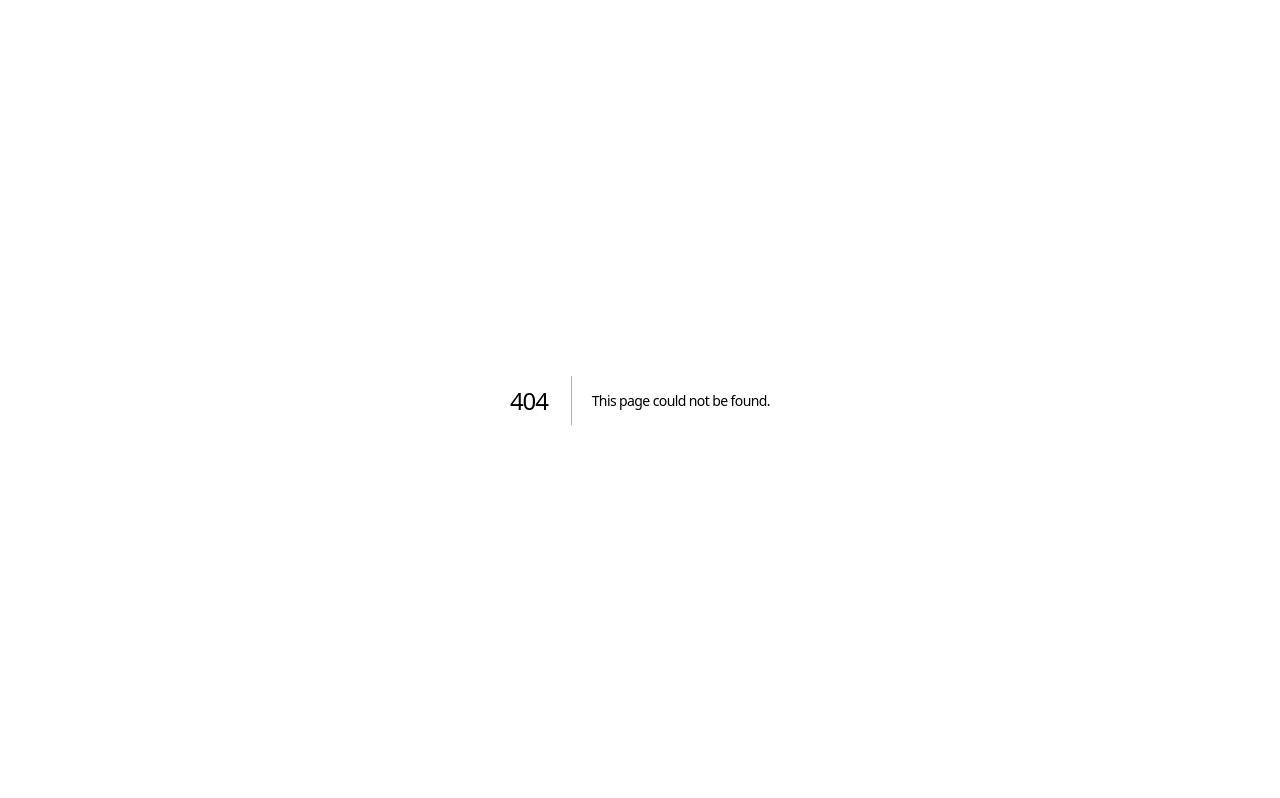
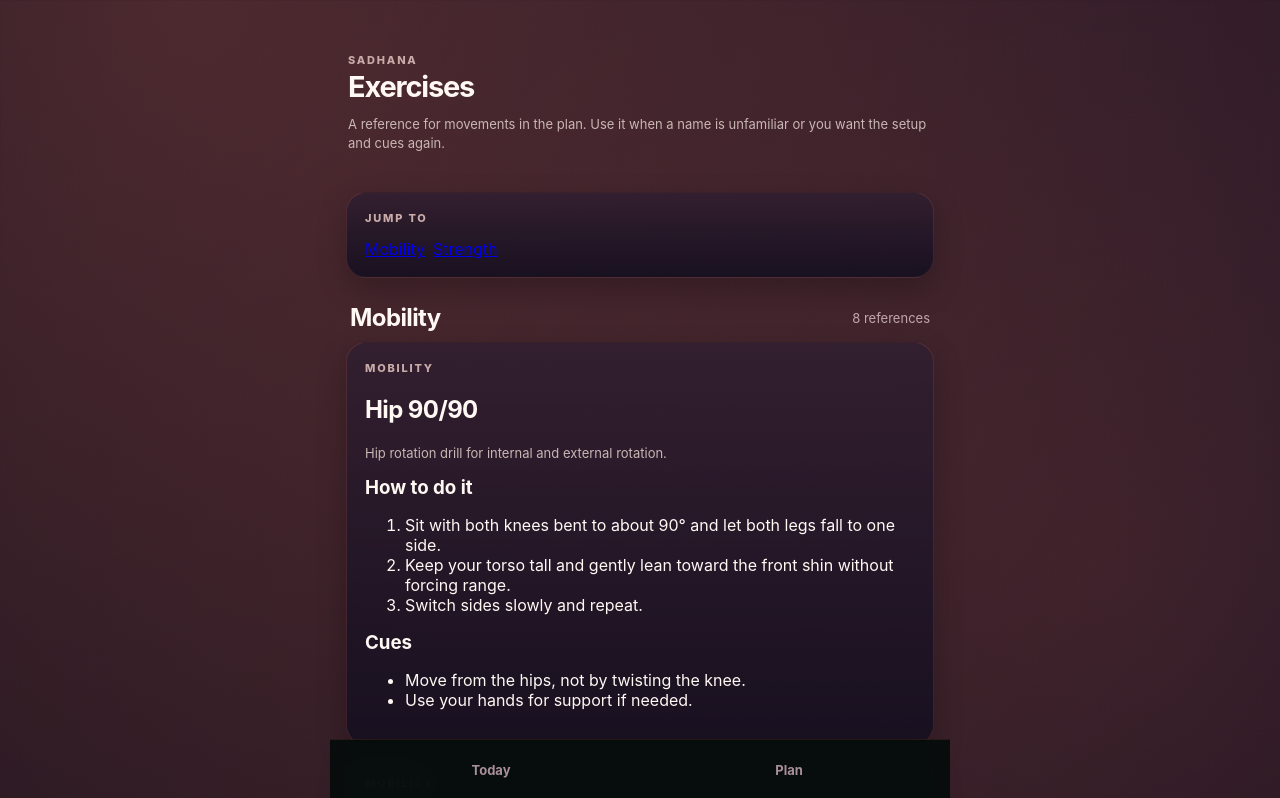
Before and after one commit to nopravlem/fitness-tracker, a Next.js app: page /exercises in a window 1280 px wide. Before the commit this address had no page. Shown: the top 798 px of the page. Built offline with nearby package versions, Linux system fonts and the light colour scheme.

Commit message:
Add exercises reference page

```diff
--- /dev/null
+++ b/app/exercises/page.tsx
@@ -0,0 +1,19 @@
+import Link from 'next/link';
+import { exerciseReferences } from '@/lib/exercise-reference';
+
+export default function ExercisesPage(){
+  const mobility=exerciseReferences.filter(x=>x.category==='Mobility');
+  const strength=exerciseReferences.filter(x=>x.category==='Strength');
+  return <main className="shell exerciseLibrary">
+    <header><div><p className="eyebrow">SADHANA</p><h1>Exercises</h1><p className="subtle">A reference for movements in the plan. Use it when a name is unfamiliar or you want the setup and cues again.</p></div></header>
+
+    <section className="card exerciseIndex"><p className="eyebrow">JUMP TO</p><div className="chips"><a href="#mobility">Mobility</a><a href="#strength">Strength</a></div></section>
+
+    <section id="mobility" className="exerciseReferenceSection"><div className="sectionTitle"><h2>Mobility</h2><span>{mobility.length} references</span></div>{mobility.map(item=><article className="card exerciseReference" id={item.id} key={item.id}><p className="eyebrow">MOBILITY</p><h2>{item.name}</h2><p className="subtle">{item.summary}</p><h3>How to do it</h3><ol>{item.howTo.map(step=><li key={step}>{step}</li>)}</ol>{item.cues?.length&&<><h3>Cues</h3><ul>{item.cues.map(cue=><li key={cue}>{cue}</li>)}</ul></>}</article>)}</section>
+
+    <section id="strength" className="exerciseReferenceSection"><div className="sectionTitle"><h2>Strength</h2><span>{strength.length} references</span></div>{strength.map(item=><article className="card exerciseReference" id={item.id} key={item.id}><p className="eyebrow">STRENGTH</p><h2>{item.name}</h2><p className="subtle">{item.summary}</p><h3>How to do it</h3><ol>{item.howTo.map(step=><li key={step}>{step}</li>)}</ol>{item.cues?.length&&<><h3>Cues</h3><ul>{item.cues.map(cue=><li key={cue}>{cue}</li>)}</ul></>}</article>)}</section>
+
+    <div className="inlineActions"><Link href="/">← Back to today</Link></div>
+    <nav><Link href="/">Today</Link><Link href="/plan">Plan</Link></nav>
+  </main>
+}
```
